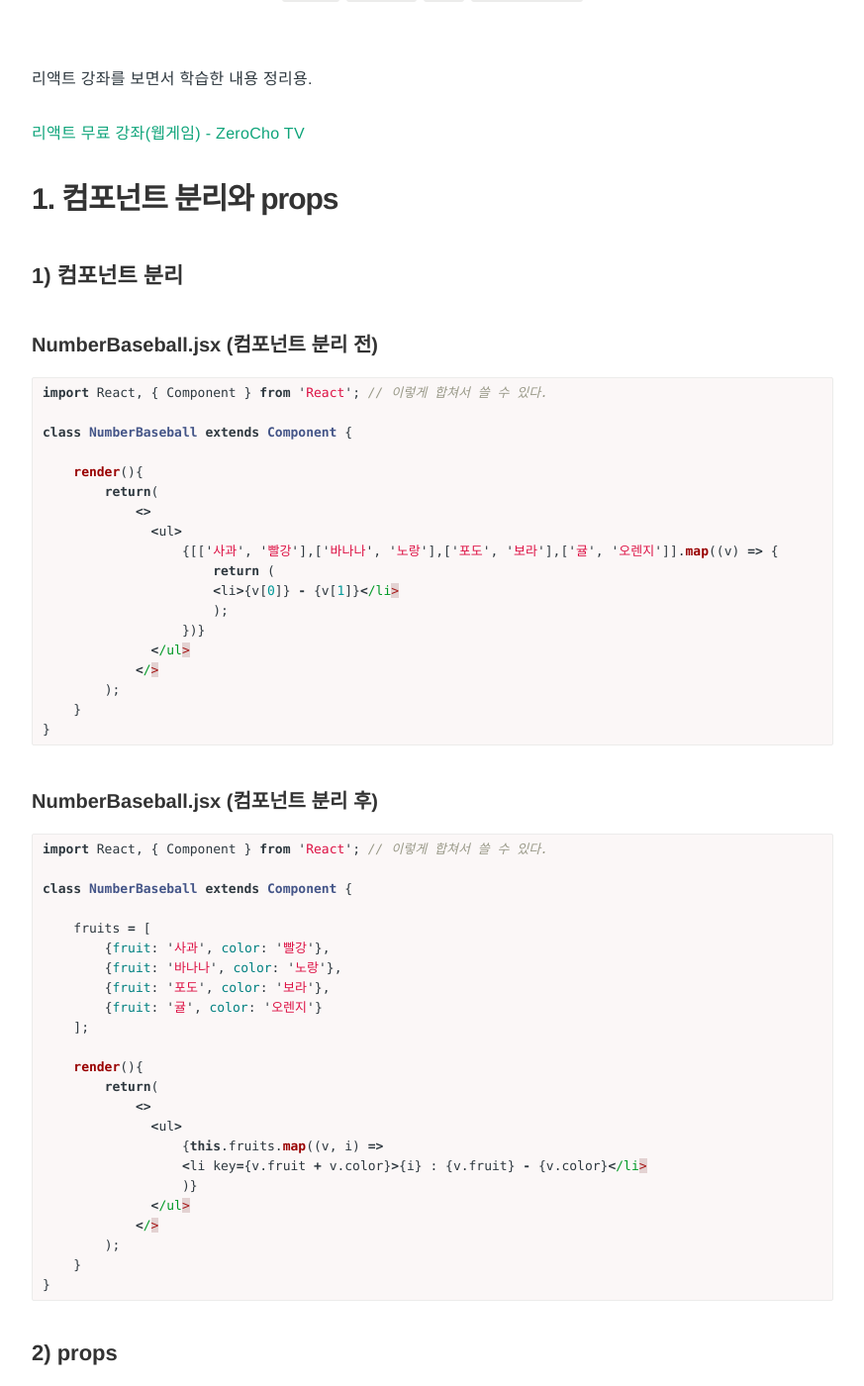
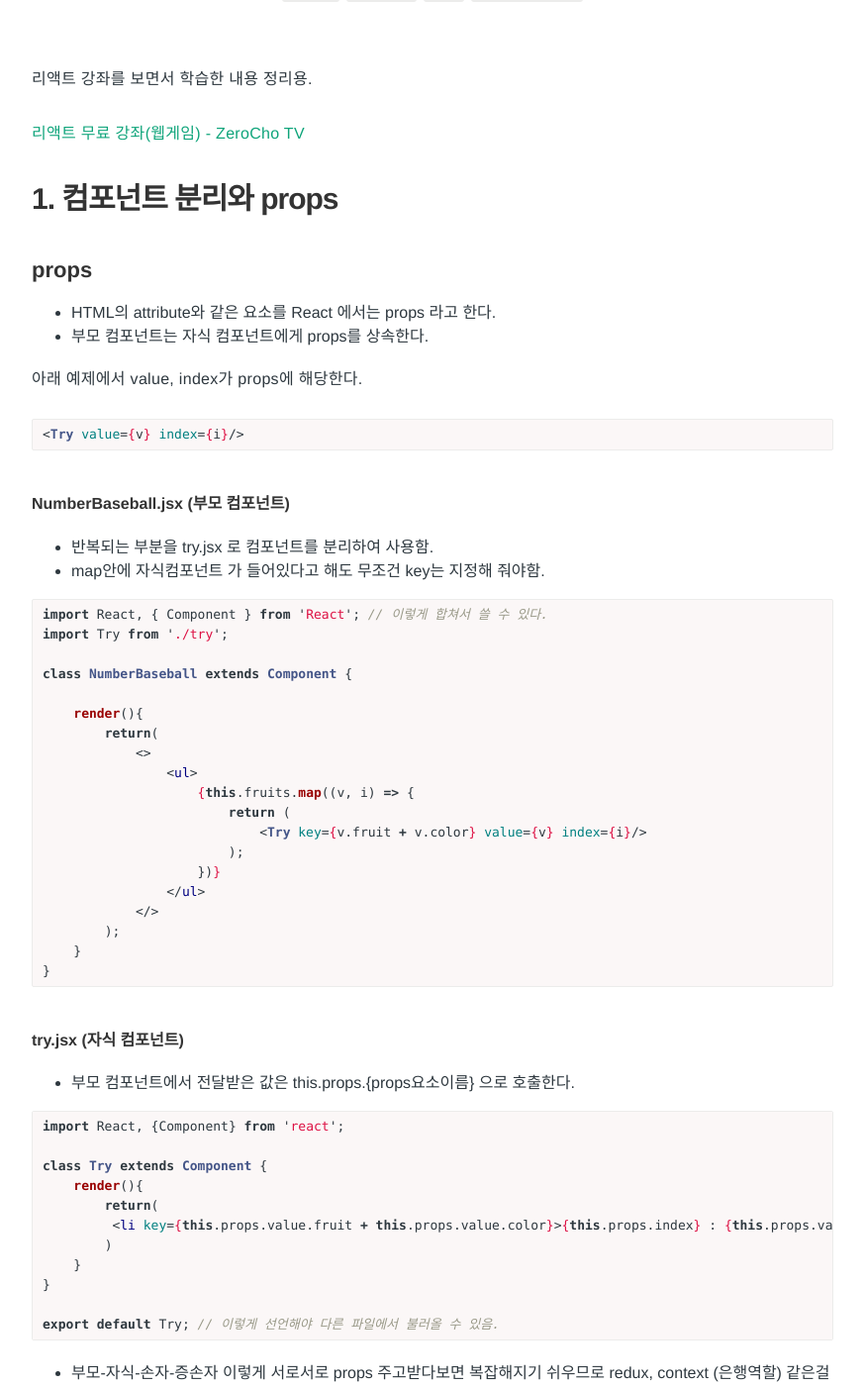
Before and after one commit to Pie001/pie001.github.io, a Jekyll site: the page built from _posts/2020-11-19-0075.md, in a window 1280 px wide and 1400 px high, scrolled down 369 px. Shown: the whole window at 99% size, without its empty margins (203-1076 px from the left). Built offline with Jekyll 4.4.1, drawn with Linux system fonts in a browser that asks for light colours; comment, search, counter and statistics services are not loaded.

Commit message:
Update 2020-11-19-0075.md

````diff
--- a/_posts/2020-11-19-0075.md
+++ b/_posts/2020-11-19-0075.md
@@ -22,60 +22,7 @@ description: React 기본 학습 -6. 컴포넌트 분리와 props
 
 # 1. 컴포넌트 분리와 props
 
-## 1) 컴포넌트 분리
-
-### NumberBaseball.jsx (컴포넌트 분리 전)
-
-```js
-import React, { Component } from 'React'; // 이렇게 합쳐서 쓸 수 있다.
-
-class NumberBaseball extends Component {
-
-    render(){
-        return(
-            <>
-              <ul>
-                  {[['사과', '빨강'],['바나나', '노랑'],['포도', '보라'],['귤', '오렌지']].map((v) => {
-                      return (
-                      <li>{v[0]} - {v[1]}</li>
-                      );
-                  })}
-              </ul>
-            </>
-        );
-    }
-}
-```
-
-### NumberBaseball.jsx (컴포넌트 분리 후)
-
-```js
-import React, { Component } from 'React'; // 이렇게 합쳐서 쓸 수 있다.
-
-class NumberBaseball extends Component {
-
-    fruits = [
-        {fruit: '사과', color: '빨강'},
-        {fruit: '바나나', color: '노랑'},
-        {fruit: '포도', color: '보라'},
-        {fruit: '귤', color: '오렌지'}
-    ];
-
-    render(){
-        return(
-            <>
-              <ul>
-                  {this.fruits.map((v, i) =>
-                  <li key={v.fruit + v.color}>{i} : {v.fruit} - {v.color}</li>
-                  )}
-              </ul>
-            </>
-        );
-    }
-}
-```
-
-## 2) props
+## props
 - HTML의 attribute와 같은 요소를 React 에서는 props 라고 한다.
 - 부모 컴포넌트는 자식 컴포넌트에게 props를 상속한다.
 
````
